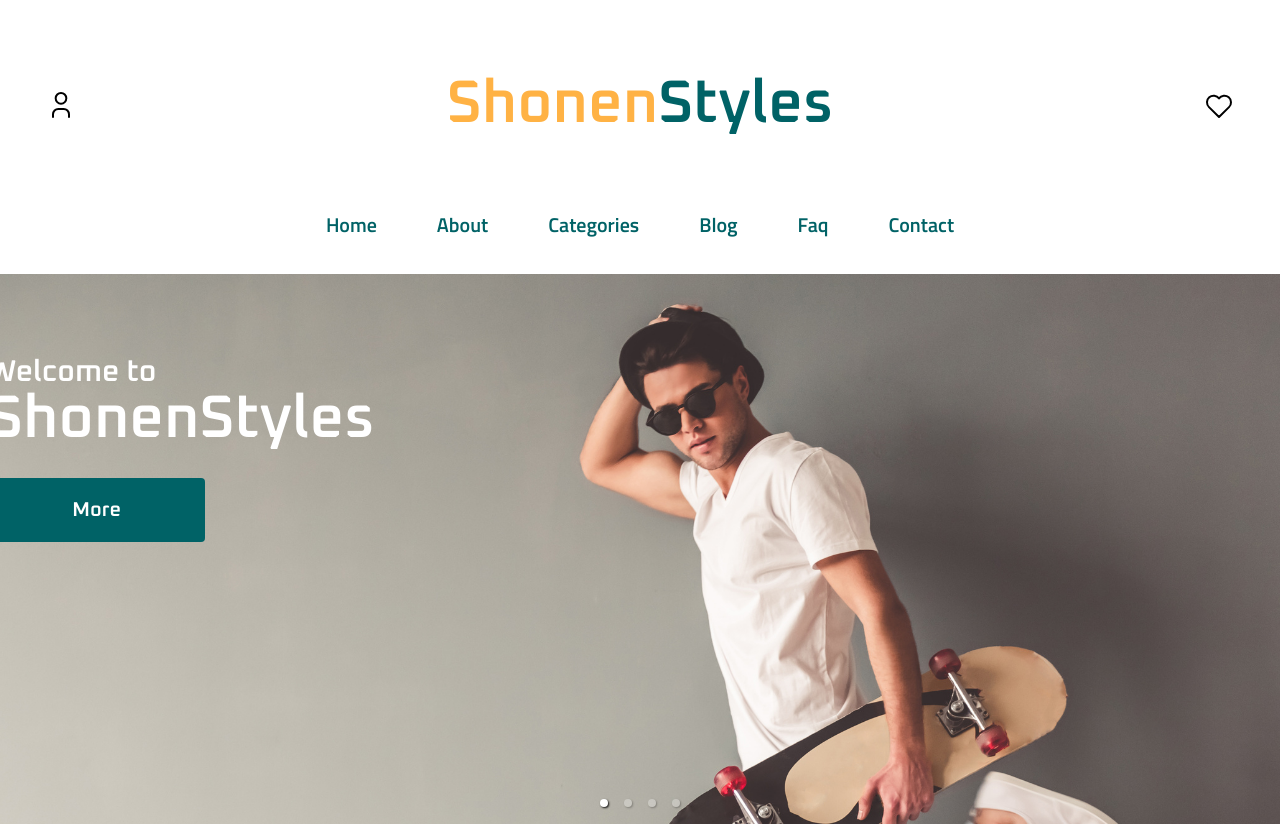
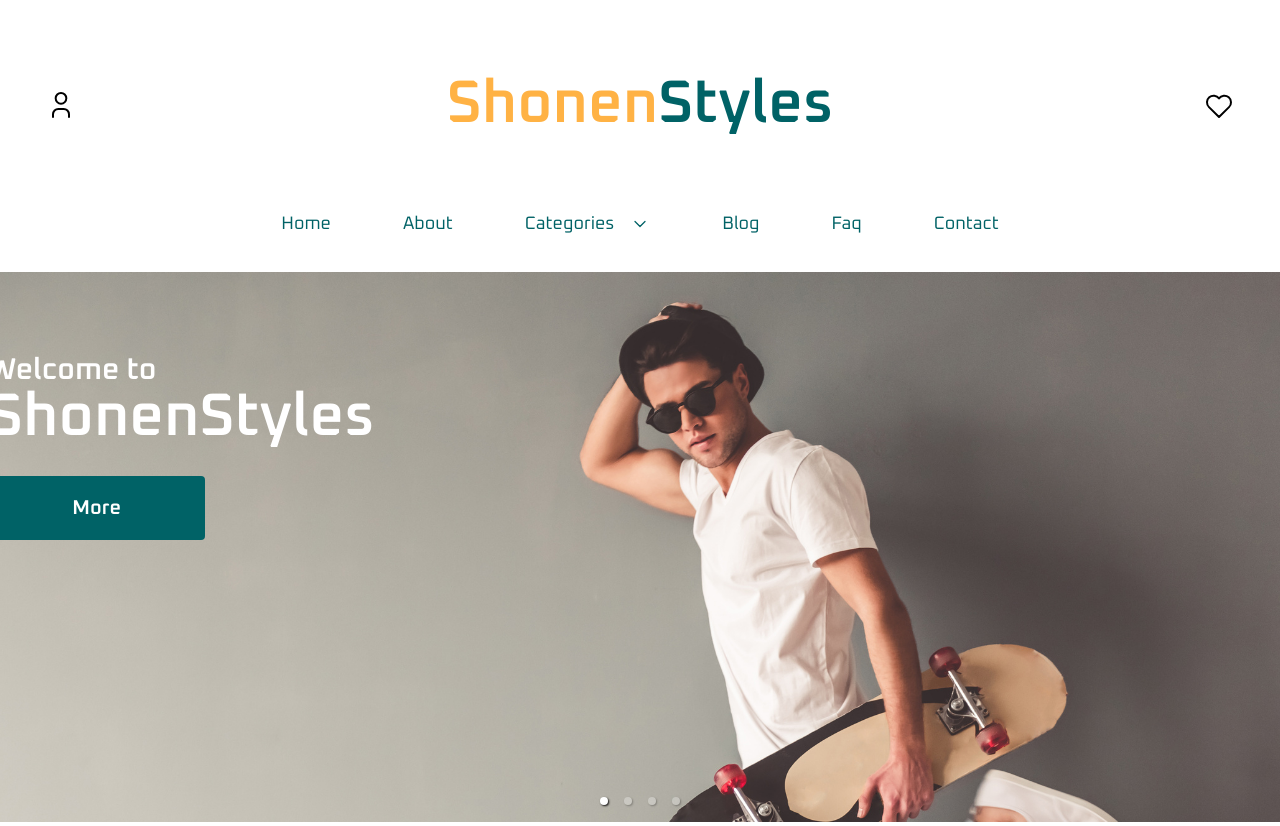
Before and after one commit to mrizkiaiman/ShonenPlays-ReactJS-ecommerce, a React (Create React App) app: page /home in a window 1280 px wide. Shown: the top 826 px of the page. Built offline with nearby package versions, Linux system fonts and the light colour scheme.

Commit message:
Some changes in home screen

```diff
--- a/src/components/parts/Navbar/elements.js
+++ b/src/components/parts/Navbar/elements.js
@@ -58,9 +58,6 @@ export const NavMenu = styled.div`
   flex-wrap: wrap;
 
   p {
-    font-size: 20px;
-    margin: 0 30px;
-
     @media (max-width: 603px) {
       margin: 12px 20px;
     }
--- a/src/components/parts/Navbar/index.js
+++ b/src/components/parts/Navbar/index.js
@@ -1,4 +1,4 @@
-import React from 'react'
+import React, {useState} from 'react'
 //Assets
 import {
   SearchIcon,
@@ -6,6 +6,7 @@ import {
   WishlistIcon,
   CartIcon,
 } from '../../../assets/icons/navbar'
+import DownArrow from '../../../assets/icons/down-arrow.svg'
 //Components
 import {
   Nav,
@@ -19,11 +20,30 @@ import {
 } from './elements'
 
 const NavBar = () => {
-  const Menu = ({name}) => (
-    <p className="font-titillium text-d-green cursor-pointer">{name}</p>
+  const [displayCategories, setDisplayCategories] = useState(false)
+  const Menu = ({value}) => (
+    <button
+      onClick={value && value.onSubmit ? () => value.onSubmit() : null}
+      className="flex items-center cursor-pointer mx-9">
+      <p className="text-d-green font-light text-lg">
+        {typeof value === 'string' ? value : value.name}
+      </p>
+      {value && value.icon ? value.icon : null}
+    </button>
   )
 
-  const MenuList = ['Home', 'About', 'Categories', 'Blog', 'Faq', 'Contact']
+  const MenuList = [
+    'Home',
+    'About',
+    {
+      name: 'Categories',
+      icon: <img src={DownArrow} className="ml-4" alt="down-arrow" />,
+      onSubmit: () => setDisplayCategories(!displayCategories),
+    },
+    'Blog',
+    'Faq',
+    'Contact',
+  ]
 
   return (
     <Nav>
@@ -43,10 +63,15 @@ const NavBar = () => {
       <NavBotContainer className="flex">
         <NavMenu>
           {MenuList.map((menu, index) => (
-            <Menu name={menu} key={index} />
+            <Menu value={menu} key={index} />
           ))}
         </NavMenu>
       </NavBotContainer>
+      {displayCategories && (
+        <div className="h-20 w-20 bg-red-500 absolute mt-96">
+          <p>asdasdsd</p>
+        </div>
+      )}
     </Nav>
   )
 }
--- /dev/null
+++ b/src/pages/main/Cart/index.js
@@ -0,0 +1,7 @@
+import React from 'react'
+
+const Cart = () => {
+  return <div></div>
+}
+
+export default Cart
--- a/src/pages/main/Home/components/Promos/Promos.module.scss
+++ b/src/pages/main/Home/components/Promos/Promos.module.scss
@@ -13,3 +13,8 @@
   height: 480px;
   background-image: url('../../../../../assets/promos/promo-right.png');
 }
+
+.rightImg_content {
+  padding-left: 286px;
+  padding-top: 100px;
+}
--- a/src/pages/main/Home/components/Promos/index.js
+++ b/src/pages/main/Home/components/Promos/index.js
@@ -1,11 +1,21 @@
 import React from 'react'
-import {leftImg, rightImg} from './Promos.module.scss'
+import {leftImg, rightImg, rightImg_content} from './Promos.module.scss'
 
 const Promos = () => {
   return (
     <div className="flex w-full relative py-24">
       <div className={leftImg}></div>
-      <div className={rightImg}></div>
+      <div className={rightImg}>
+        <div className={rightImg_content}>
+          <p className="text-white text-xl mb-6">New Arrivals</p>
+          <p className="text-white text-5xl font-bold pr-10">
+            Blouses & Jeans Up to 70% Off
+          </p>
+          <button className="w-3/6 h-12 rounded bg-white text-black font-bold mt-8">
+            Get it now
+          </button>
+        </div>
+      </div>
     </div>
   )
 }
--- a/src/pages/main/Home/components/Trending/index.js
+++ b/src/pages/main/Home/components/Trending/index.js
@@ -49,7 +49,7 @@ function Trending() {
             </div>
             <div className="flex items-center cursor-pointer">
               <img src={RightArrowIcon} alt="right-icon" className={icon} />
-              <p className="text-orange font-semibold text-xl mt-1 ml-4">
+              <p className="text-white font-semibold text-xl mt-1 ml-4">
                 Get it now
               </p>
             </div>
```
Also changed, not shown: src/assets/Icons/down-arrow.svg (added), src/pages/main/Cart/Cart.module.scss (added).
